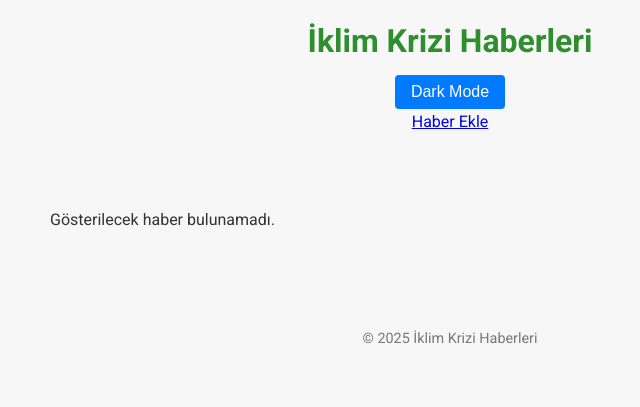
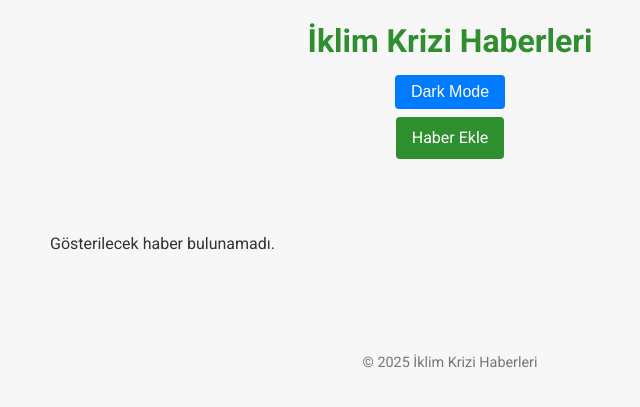
Before and after one commit to MehmetBegun/AI-Based-Action-Recommender-for-Climate-Crisis, a Flask app: page / in a window 1280 px wide. Shown: the top 407 px of the page, without its empty margins (190-830 px from the left). Run offline with Flask 2, Linux system fonts and the light colour scheme; data that the repository does not hold is empty; parts of the project's set-up code (start-up, migrations or seed data) failed here and were passed over.

Commit message:
Update styles.css

```diff
--- a/static/styles.css
+++ b/static/styles.css
@@ -126,3 +126,20 @@ footer {
         padding: 0.4rem 0.8rem;
     }
 }
+
+.add-news-btn {
+    margin-top: 0.5rem;
+    padding: 0.5rem 1rem;
+    font-size: 1rem;
+    text-decoration: none;
+    cursor: pointer;
+    background-color: var(--primary-color);
+    color: #fff;
+    border: none;
+    border-radius: 4px;
+    transition: background-color 0.3s ease;
+}
+
+.add-news-btn:hover {
+    background-color: var(--secondary-hover);
+}
```
